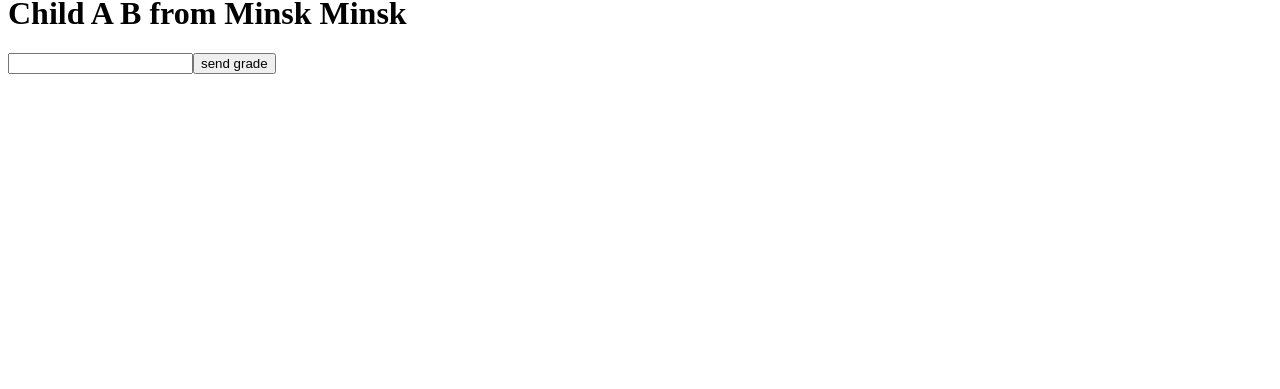
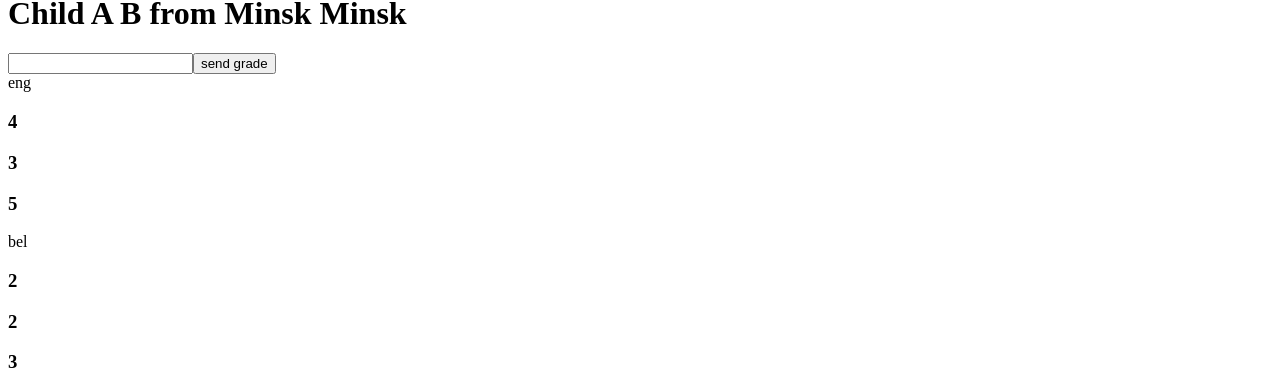
Before and after one commit to VladBula/Instagram-angular, an Angular app: page / in a window 1280 px wide. Shown: the part 414-803 px from the top of the page. Built offline with nearby package versions, Linux system fonts and the light colour scheme.

Commit message:
ngfor_directive_2

```diff
--- a/src/app/parent/parent.component.html
+++ b/src/app/parent/parent.component.html
@@ -5,3 +5,9 @@
 </div>
 <hr>
 <inst-child [surnameProps]="surname" [address]="address" (sendGradeEvent)="getGrade($event)"></inst-child>
+<div *ngFor="let lesson of lessons">
+  {{lesson.title}}
+  <div>
+    <h3 *ngFor="let grade of lesson.weekGrades">{{grade.gradeItem}}</h3>
+  </div>
+</div>
--- a/src/app/parent/parent.component.ts
+++ b/src/app/parent/parent.component.ts
@@ -2,8 +2,19 @@ import {Component, OnInit} from '@angular/core';
 import {Grades} from "./child/child.component";
 
 export interface Address {
-  city:string,
-  street:string
+  city: string,
+  street: string
+}
+
+export interface WeekGrade {
+  id: number,
+  gradeItem: number
+}
+
+export interface Lesson {
+  id: number
+  title: string
+  weekGrades: WeekGrade[]
 }
 
 @Component({
@@ -20,6 +31,44 @@ export class ParentComponent {
     street: 'Levkova'
   }
 
+  lessons: Lesson[] = [
+    {
+      id: 0,
+      title: "eng",
+      weekGrades: [{
+        id: 0,
+        gradeItem: 4
+      },
+        {
+          id: 1,
+          gradeItem: 3
+        },
+        {
+          id: 2,
+          gradeItem: 5
+        },
+      ]
+    },
+    {
+      id: 0,
+      title: "bel",
+      weekGrades: [{
+        id: 0,
+        gradeItem: 2
+      },
+        {
+          id: 1,
+          gradeItem: 2
+        },
+        {
+          id: 2,
+          gradeItem: 3
+        },
+      ]
+    },
+
+  ]
+
   getGrade(value: string) {
     this.grades?.push(value)
     console.log(this.grades)
```
